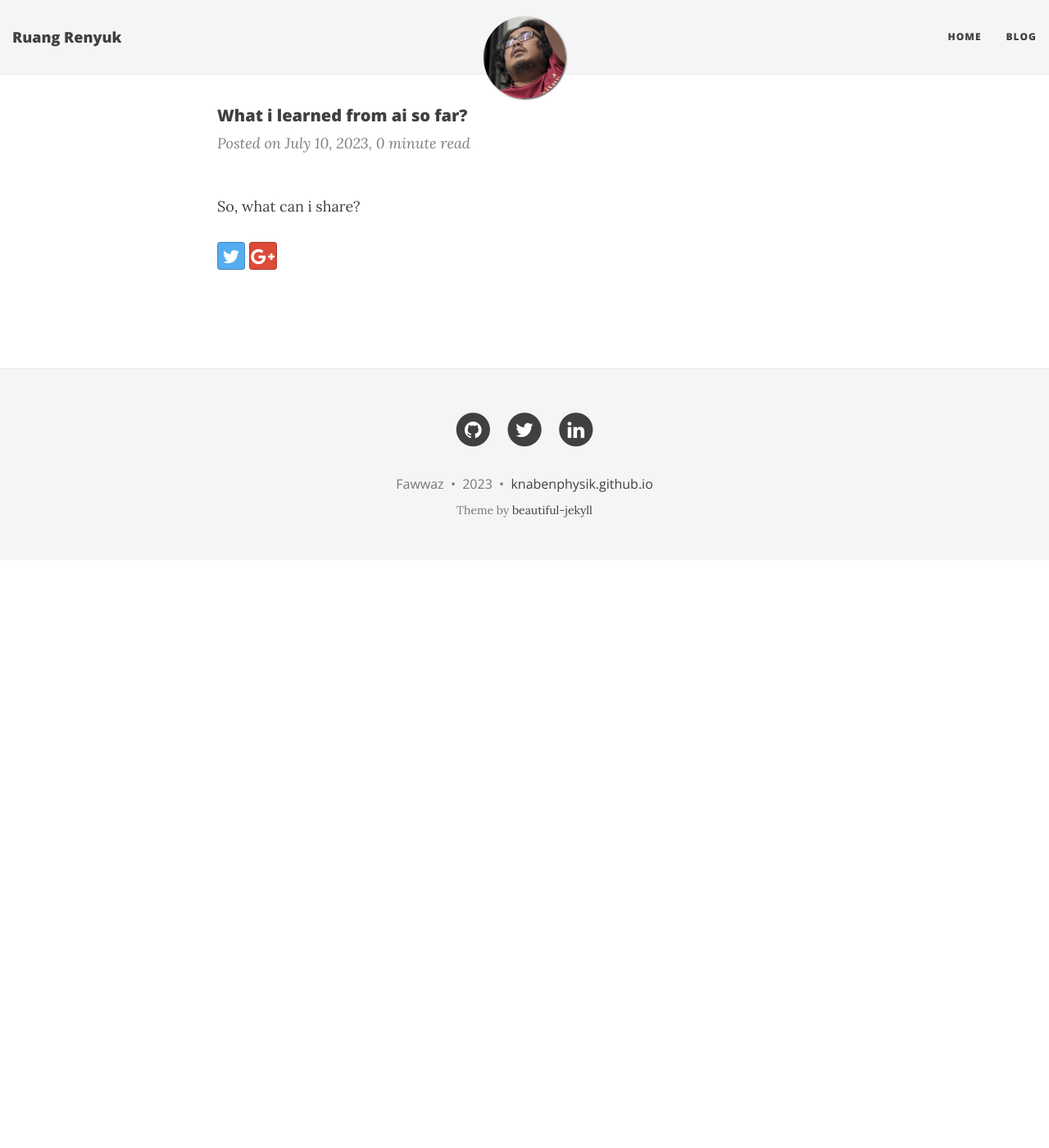
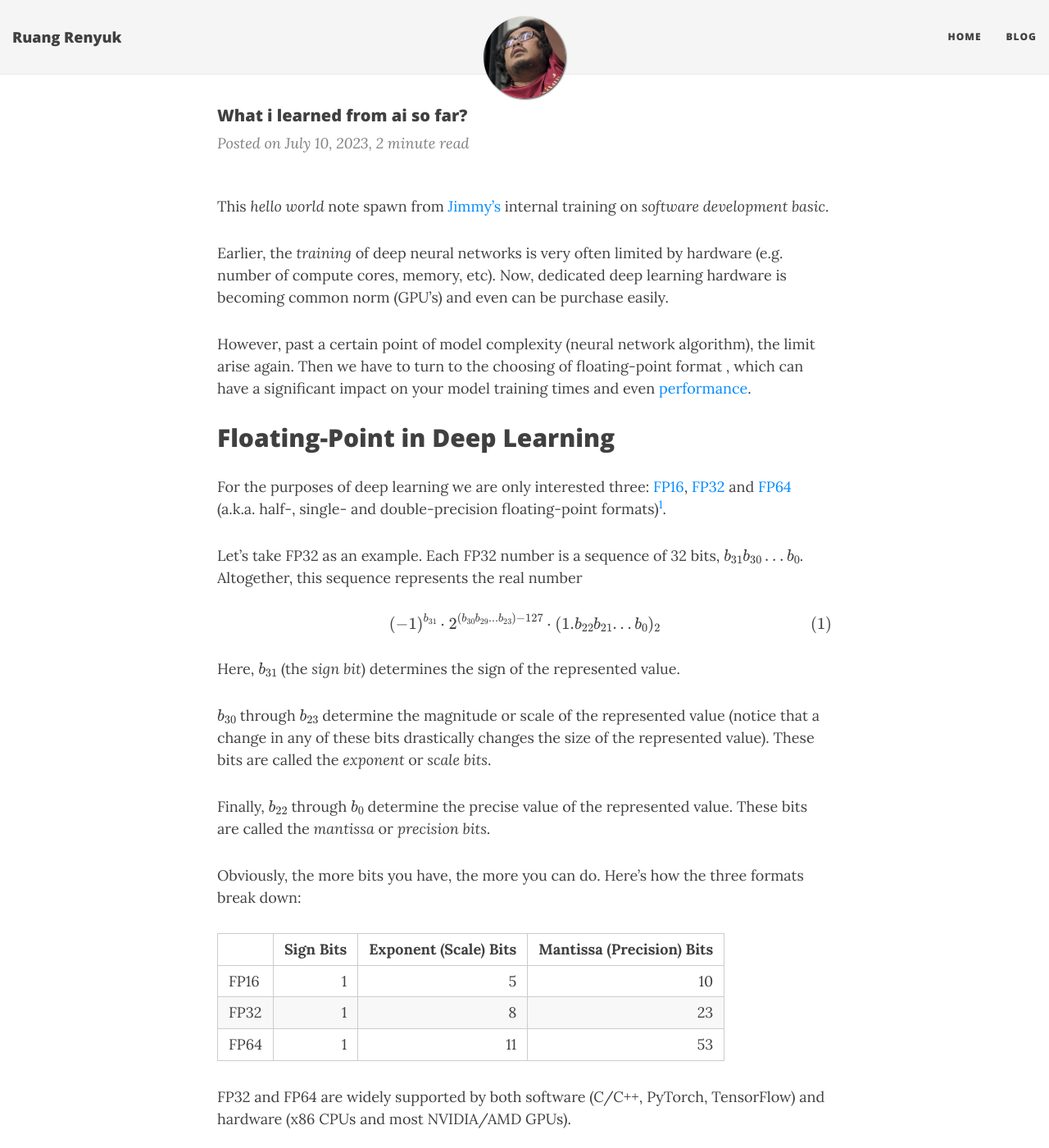
Before and after one commit to knabenphysik/knabenphysik.github.io, a Jekyll site: the page built from _posts/2023-07-10-what-i-learned-from-ai-so-far.md, in a window 1280 px wide and 1400 px high. Shown: the whole window at 82% size. Built offline with Jekyll 4.4.1, drawn with Linux system fonts in a browser that asks for light colours; nearby versions of some CDN libraries; formulas are drawn with MathJax 3; comment, search, counter and statistics services are not loaded; some of the changed text lies outside the part shown.

Commit message:
update hello world

```diff
--- a/_posts/2023-07-10-what-i-learned-from-ai-so-far.md
+++ b/_posts/2023-07-10-what-i-learned-from-ai-so-far.md
@@ -2,6 +2,45 @@
 layout: post
 title:  "What i learned from ai so far?"
 excerpt: "before touch neural net code, understand your data first is a good idea"
+tags: ["deep learning"]
+comments: true
 ---
 
-So, what can i share?
+This _hello world_ note spawn from [Jimmy's](https://htasia.com/jimmy-ng) internal training on _software development basic_.
+
+Earlier, the _training_ of deep neural networks is very often limited by hardware (e.g. number of compute cores, memory, etc). Now, dedicated deep learning hardware is becoming common norm (GPU's) and even can be purchase easily.
+
+However, past a certain point of model complexity (neural network algorithm), the limit arise again. Then we have to turn to the choosing of floating-point format , which can have a significant impact on your model training times and even [performance](https://docs.nvidia.com/deeplearning/performance/mixed-precision-training/index.html).
+
+
+## Floating-Point in Deep Learning
+
+For the purposes of deep learning we are only interested three: [FP16](https://en.wikipedia.org/wiki/Half-precision_floating-point_format), [FP32](https://en.wikipedia.org/wiki/Single-precision_floating-point_format) and [FP64](https://en.wikipedia.org/wiki/Double-precision_floating-point_format) (a.k.a. half-, single- and double-precision floating-point formats)[^1].
+
+Let's take FP32 as an example. Each FP32 number is a sequence of 32 bits, $b_{31} b_{30} ... b_{0}$. Altogether, this sequence represents the real number
+
+$$ (-1)^{b_{31}} \cdot 2^{(b_{30} b_{29} ... b_{23}) - 127} \cdot (1.b_{22} b_{21} ... b_{0})_2 $$
+
+Here, $b_{31}$ (the _sign bit_) determines the sign of the represented value.
+
+$b_{30}$ through $b_{23}$ determine the magnitude or scale of the represented value (notice that a change in any of these bits drastically changes the size of the represented value). These bits are called the _exponent_ or _scale bits_.
+
+Finally, $b_{22}$ through $b_{0}$ determine the precise value of the represented value.  These bits are called the _mantissa_ or _precision bits_.
+
+Obviously, the more bits you have, the more you can do. Here's how the three formats break down:
+
+|      | Sign Bits   | Exponent (Scale) Bits | Mantissa (Precision) Bits |
+| :--- | ----------: | --------------------: | ------------------------: |
+| FP16 | 1           | 5                     | 10                        |
+| FP32 | 1           | 8                     | 23                        |
+| FP64 | 1           | 11                    | 53                        |
+
+FP32 and FP64 are widely supported by both software (C/C++, PyTorch, TensorFlow) and hardware (x86 CPUs and most NVIDIA/AMD GPUs).
+
+FP16, on the other hand, is not as widely supported in software. However, since deep learning is trending towards favoring FP16 over FP32, it has found support in the main deep learning frameworks (e.g. `tf.float16` and `torch.float16`). In terms of hardware, FP16 is not supported in x86 CPUs as a distinct type, but is well-supported on modern GPUs.
+
+## Advice for Practitioners
+
+We usually will consider lower floating point when, memory GPU is full or training time takes longer time!
+
+[^1]: Technically, there are [quadruple-](https://en.wikipedia.org/wiki/Quadruple-precision_floating-point_format) and [octuple-precision](https://en.wikipedia.org/wiki/Octuple-precision_floating-point_format) floating-point formats, but those are pretty rarely used, and certainly unheard of in deep learning.
```
